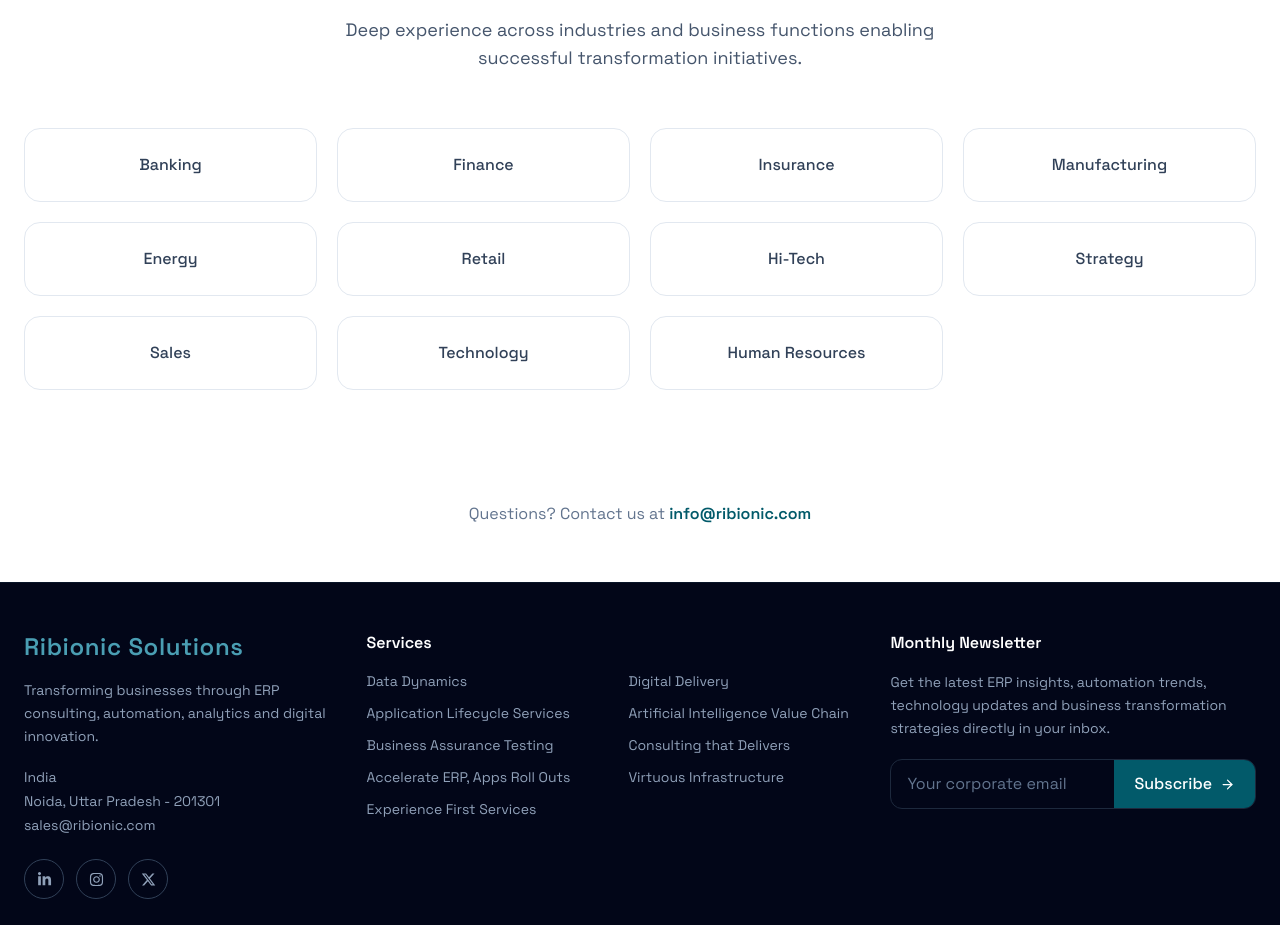
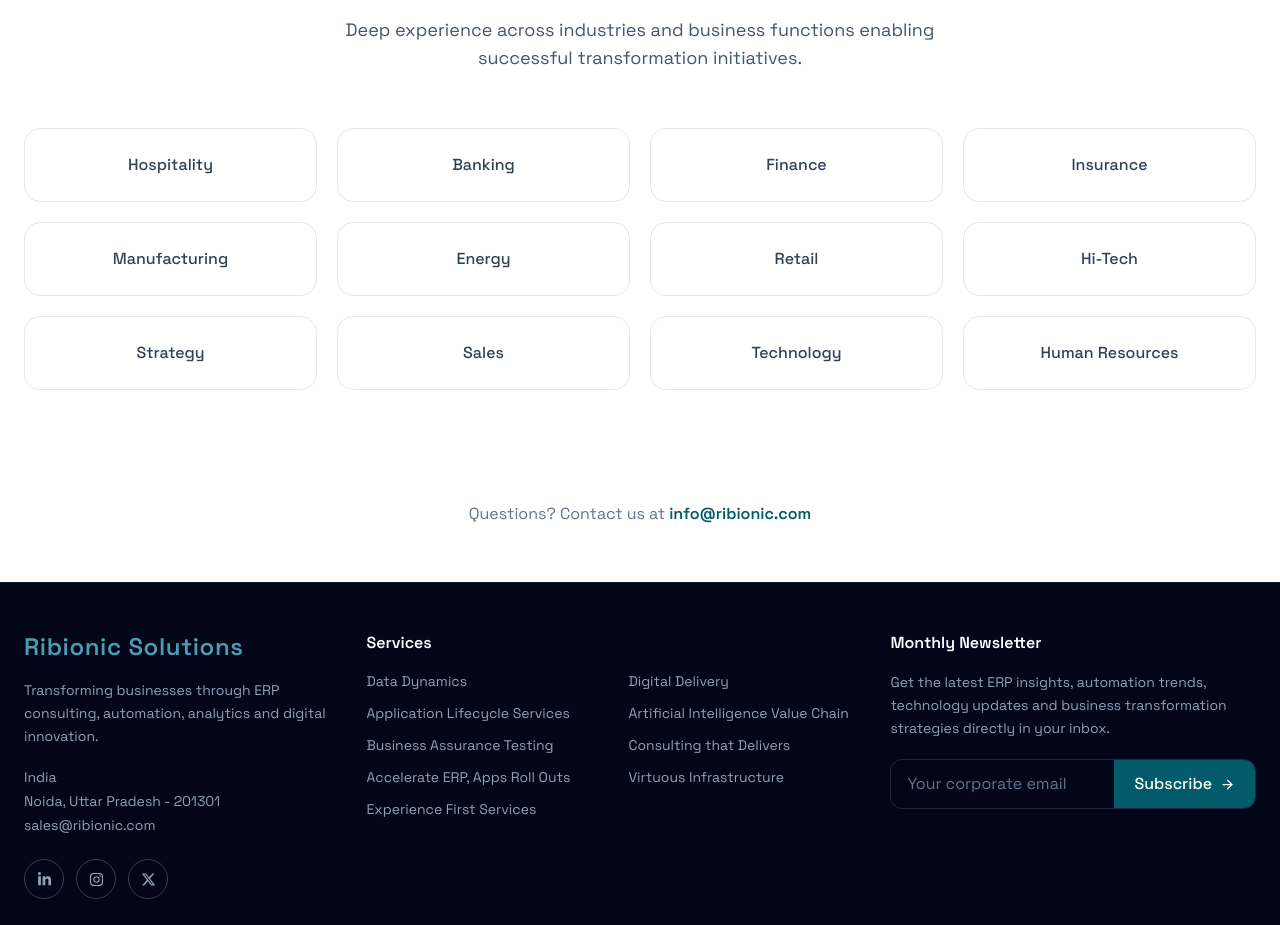
Before and after one commit to shreysircar/RIbionic, a Next.js app: page /about in a window 1280 px wide. Shown: the part 1924-2849 px from the top of the page. Built offline with nearby package versions, Linux system fonts and the light colour scheme.

Commit message:
content changes

```diff
--- a/src/components/about/ExpertiseGrid.tsx
+++ b/src/components/about/ExpertiseGrid.tsx
@@ -1,4 +1,5 @@
 const expertise = [
+  "Hospitality",
   "Banking",
   "Finance",
   "Insurance",
```
